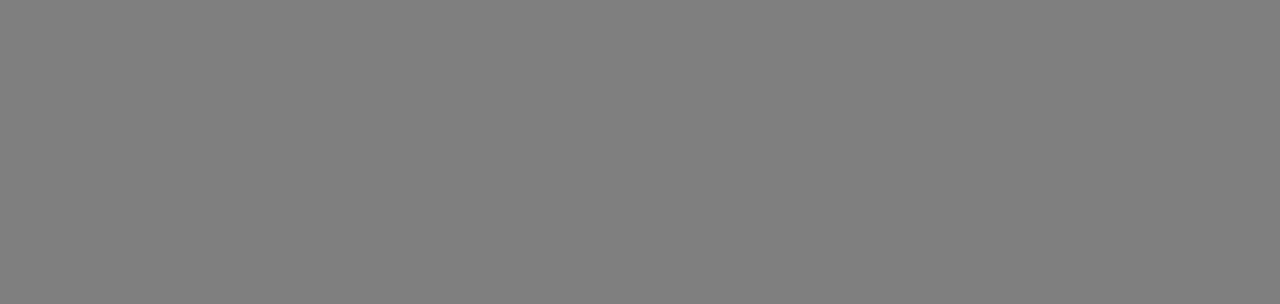
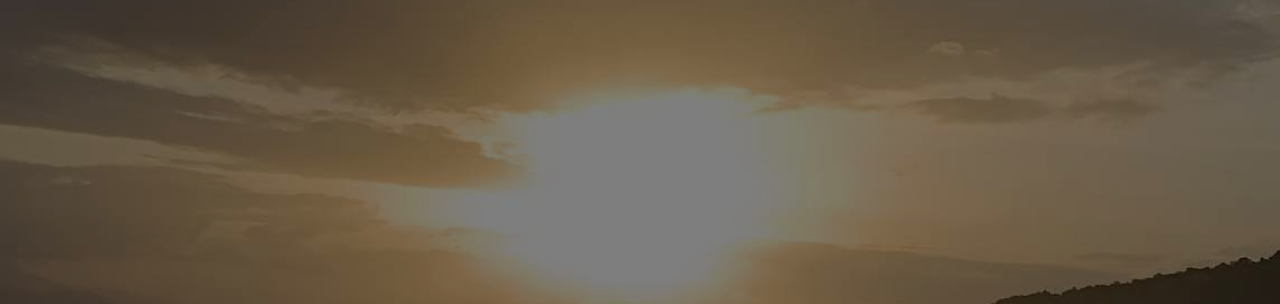
Before and after one commit to klderlhub/ponce-lab-exam, a plain HTML site: page index.html in a window 1280 px wide. Shown: the top 304 px of the page. Drawn offline with nearby package versions, Linux system fonts and the light colour scheme; files whose address does not match are found by name.

Commit message:
Update style.css

```diff
--- a/style.css
+++ b/style.css
@@ -415,7 +415,7 @@ html, body {
 /* HERO
 ================================================== */
 .hero {
-  background: url(../img/bg.jpg) center no-repeat;
+  background: url(bg.jpg) center no-repeat;
   height: 100%;
   width: 100%;
   display: table;
```
